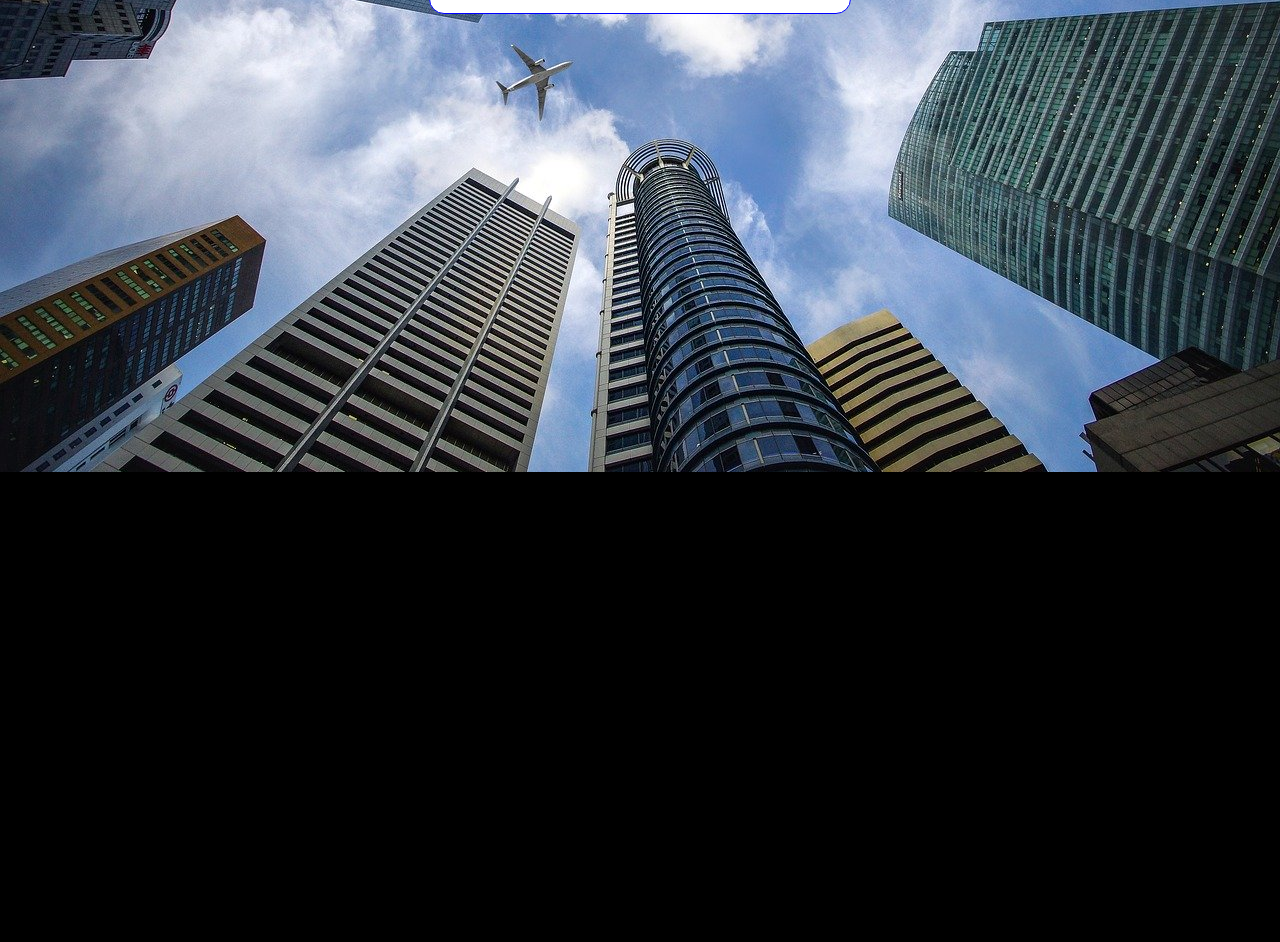
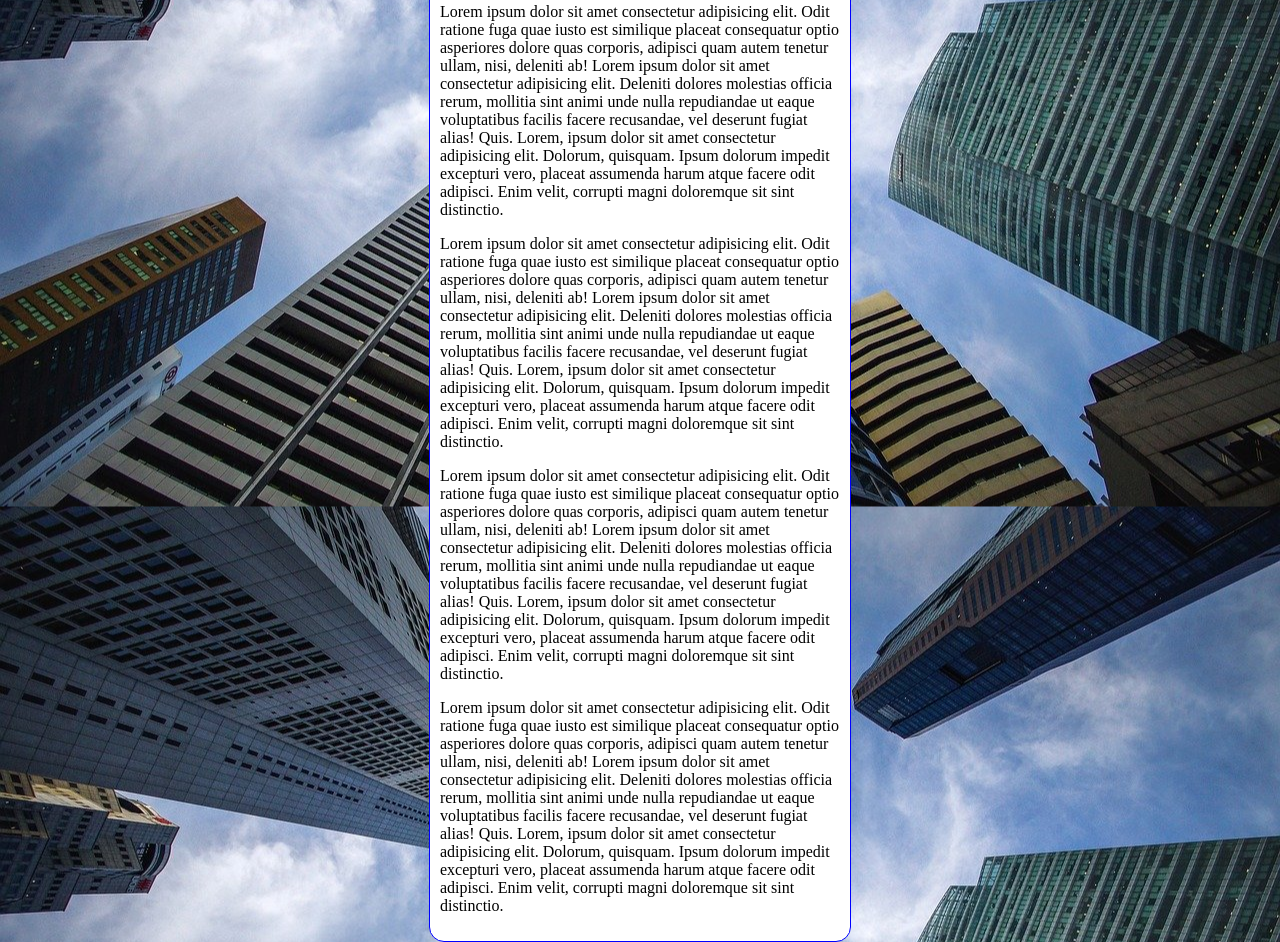
Before and after one commit to leonardodulci/HTML-CSS, a plain HTML site: page EXERCICIOS/ex022/fundo006.html in a window 1280 px wide. Shown: the part 328-1270 px from the top of the page. Before the commit the page ends 800 px from the top, so only its background shows below. Drawn offline with Linux system fonts and the light colour scheme.

Commit message:
configurando img de fundo

```diff
--- a/EXERCICIOS/ex022/fundo006.html
+++ b/EXERCICIOS/ex022/fundo006.html
@@ -7,10 +7,13 @@
     <title>Document</title>
     <style>
         body{
+            height: 100vh;
             background-color: black;
             background-image: url('imagens/wallpaper002.jpg');
-            background-position: center top;
-            background-position: no-repeat;
+            background-position: center center;
+           background-repeat: repeat-y;
+           background-size: cover;
+
         }
         main{
             background-color: white;
@@ -29,6 +32,11 @@
     <main>
         <h1>Teste de fundo de imagem</h1>
         <p>Lorem ipsum dolor sit amet consectetur adipisicing elit. Odit ratione fuga quae iusto est similique placeat consequatur optio asperiores dolore quas corporis, adipisci quam autem tenetur ullam, nisi, deleniti ab! Lorem ipsum dolor sit amet consectetur adipisicing elit. Deleniti dolores molestias officia rerum, mollitia sint animi unde nulla repudiandae ut eaque voluptatibus facilis facere recusandae, vel deserunt fugiat alias! Quis. Lorem, ipsum dolor sit amet consectetur adipisicing elit. Dolorum, quisquam. Ipsum dolorum impedit excepturi vero, placeat assumenda harum atque facere odit adipisci. Enim velit, corrupti magni doloremque sit sint distinctio.</p>
+        <p>Lorem ipsum dolor sit amet consectetur adipisicing elit. Odit ratione fuga quae iusto est similique placeat consequatur optio asperiores dolore quas corporis, adipisci quam autem tenetur ullam, nisi, deleniti ab! Lorem ipsum dolor sit amet consectetur adipisicing elit. Deleniti dolores molestias officia rerum, mollitia sint animi unde nulla repudiandae ut eaque voluptatibus facilis facere recusandae, vel deserunt fugiat alias! Quis. Lorem, ipsum dolor sit amet consectetur adipisicing elit. Dolorum, quisquam. Ipsum dolorum impedit excepturi vero, placeat assumenda harum atque facere odit adipisci. Enim velit, corrupti magni doloremque sit sint distinctio.</p>
+        <p>Lorem ipsum dolor sit amet consectetur adipisicing elit. Odit ratione fuga quae iusto est similique placeat consequatur optio asperiores dolore quas corporis, adipisci quam autem tenetur ullam, nisi, deleniti ab! Lorem ipsum dolor sit amet consectetur adipisicing elit. Deleniti dolores molestias officia rerum, mollitia sint animi unde nulla repudiandae ut eaque voluptatibus facilis facere recusandae, vel deserunt fugiat alias! Quis. Lorem, ipsum dolor sit amet consectetur adipisicing elit. Dolorum, quisquam. Ipsum dolorum impedit excepturi vero, placeat assumenda harum atque facere odit adipisci. Enim velit, corrupti magni doloremque sit sint distinctio.</p>
+        <p>Lorem ipsum dolor sit amet consectetur adipisicing elit. Odit ratione fuga quae iusto est similique placeat consequatur optio asperiores dolore quas corporis, adipisci quam autem tenetur ullam, nisi, deleniti ab! Lorem ipsum dolor sit amet consectetur adipisicing elit. Deleniti dolores molestias officia rerum, mollitia sint animi unde nulla repudiandae ut eaque voluptatibus facilis facere recusandae, vel deserunt fugiat alias! Quis. Lorem, ipsum dolor sit amet consectetur adipisicing elit. Dolorum, quisquam. Ipsum dolorum impedit excepturi vero, placeat assumenda harum atque facere odit adipisci. Enim velit, corrupti magni doloremque sit sint distinctio.</p>
+        <p>Lorem ipsum dolor sit amet consectetur adipisicing elit. Odit ratione fuga quae iusto est similique placeat consequatur optio asperiores dolore quas corporis, adipisci quam autem tenetur ullam, nisi, deleniti ab! Lorem ipsum dolor sit amet consectetur adipisicing elit. Deleniti dolores molestias officia rerum, mollitia sint animi unde nulla repudiandae ut eaque voluptatibus facilis facere recusandae, vel deserunt fugiat alias! Quis. Lorem, ipsum dolor sit amet consectetur adipisicing elit. Dolorum, quisquam. Ipsum dolorum impedit excepturi vero, placeat assumenda harum atque facere odit adipisci. Enim velit, corrupti magni doloremque sit sint distinctio.</p>
+
     </main>
 </body>
 </html>
```
